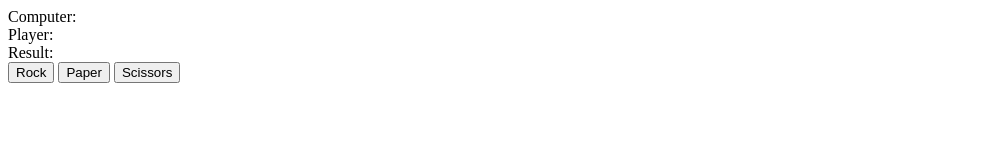
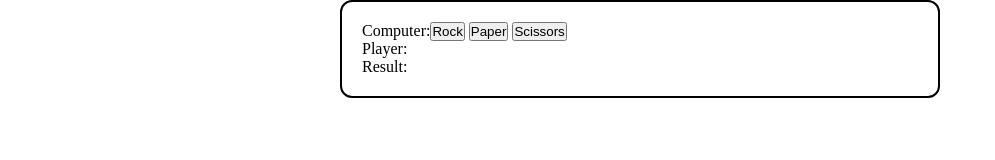
Before and after one commit to Dowirak228/Rock-Paper-Scissors, a plain HTML site: page code/index.html in a window 1280 px wide. Shown: the whole page, without its empty margins (0-995 px from the left). Drawn offline with Linux system fonts and the light colour scheme.

Commit message:
fix: Fix html file

```diff
--- a/code/index.html
+++ b/code/index.html
@@ -9,9 +9,11 @@
 </head>
 <body>
    <div class="container">
-      <div class="computer">Computer: </div>
-      <div class="player">Player: </div>
-      <div class="result">Result: </div>
+      <div class="titles">
+         <div class="computer">Computer: </div>
+         <div class="player">Player: </div>
+         <div class="result">Result: </div>
+      </div>
 
       <div class="btns">
          <button id="button">Rock</button>
--- a/code/style.css
+++ b/code/style.css
@@ -0,0 +1,22 @@
+* {
+   padding: 0;
+   margin: 0;
+   box-sizing: border-box;
+}
+
+.container {
+   max-width: 600px;
+   margin: 0 auto;
+   padding: 20px;
+   border: 2px solid #000;
+   border-radius: 12px;
+   display: flex;
+}
+.computer {
+}
+.player {
+}
+.result {
+}
+.btns {
+}
```
